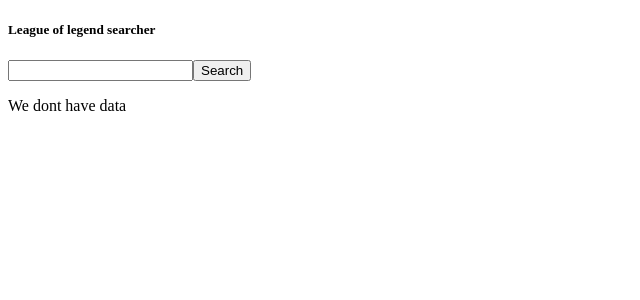
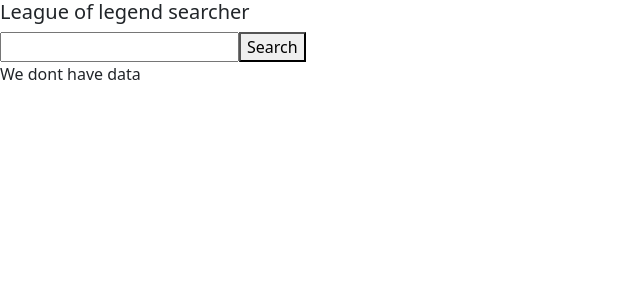
Before and after one commit to karimsalhi/riotApp, an Angular app: page / in a window 1280 px wide. Shown: the top 300 px of the page, without its empty margins (0-640 px from the left). Built offline with nearby package versions, Linux system fonts and the light colour scheme.

Commit message:
Update Angular and install bootstrap

```diff
--- a/src/app/app.module.ts
+++ b/src/app/app.module.ts
@@ -4,6 +4,7 @@
 
 import { AppComponent } from './app.component';
 import { SummonerService } from './services/summoner.service';
+import { NgbModule } from '@ng-bootstrap/ng-bootstrap';
 
 @NgModule({
   declarations: [
@@ -11,7 +12,8 @@
   ],
   imports: [
     BrowserModule,
-    HttpClientModule
+    HttpClientModule,
+    NgbModule
   ],
   providers: [SummonerService],
   bootstrap: [AppComponent]
--- a/src/polyfills.ts
+++ b/src/polyfills.ts
@@ -1,3 +1,7 @@
+/***************************************************************************************************
+ * Load `$localize` onto the global scope - used if i18n tags appear in Angular templates.
+ */
+import '@angular/localize/init';
 /**
  * This file includes polyfills needed by Angular and is loaded before the app.
  * You can add your own extra polyfills to this file.
--- a/src/styles.scss
+++ b/src/styles.scss
@@ -1 +1,4 @@
 /* You can add global styles to this file, and also import other style files */
+
+/* Importing Bootstrap SCSS file. */
+@import '~bootstrap/scss/bootstrap';
```
Also changed, not shown: package.json (+13 -9 lines), 1 other file (tests, documents, lock files or other folders).
